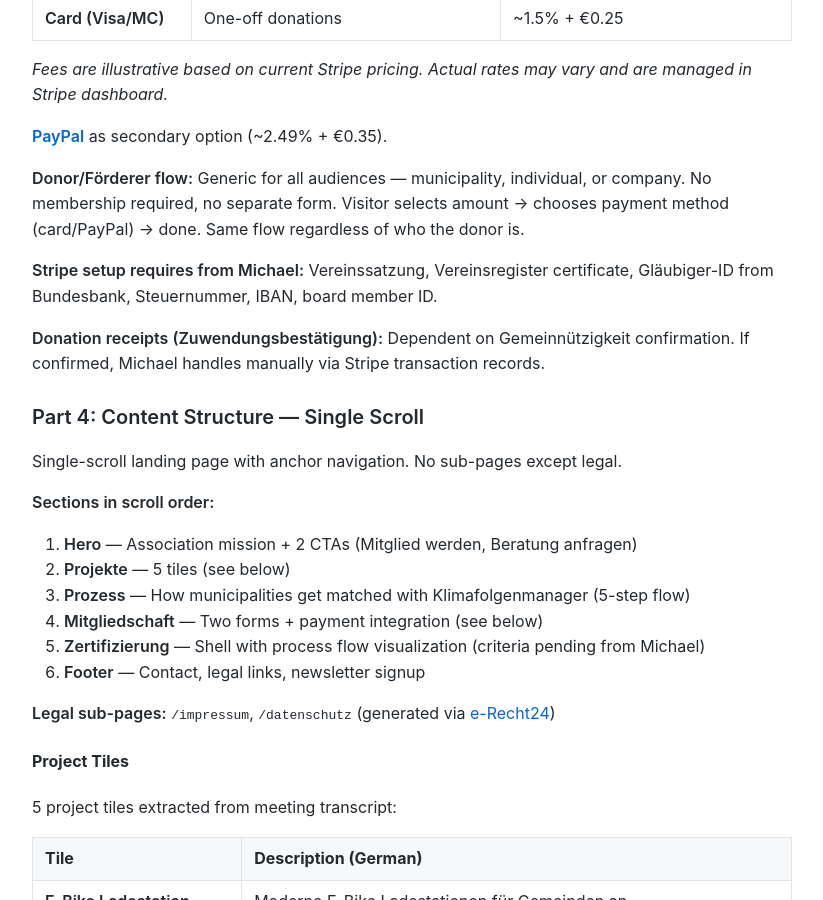
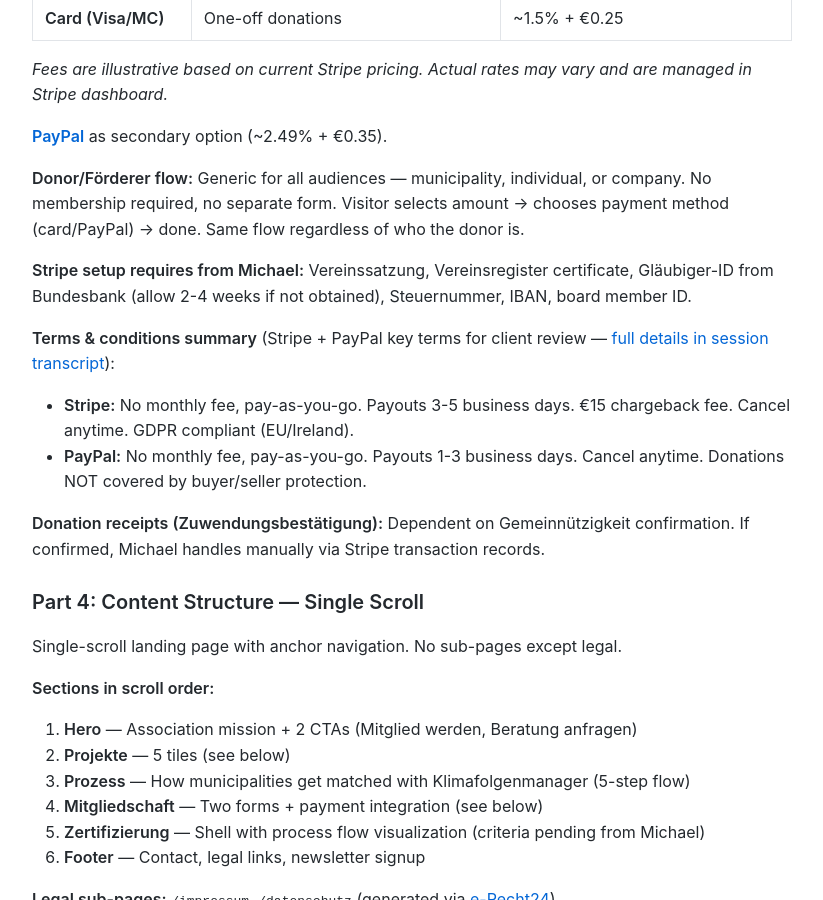
Before and after one commit to MariusWilsch/public-wilsch-ai-pages, a Jekyll site: the page built from project/abtmayr-reichert/design-doc-klimafolgenschutz-website.md, in a window 1280 px wide and 900 px high, scrolled down 2557 px. Shown: the whole window, without its empty margins (228-1051 px from the left). Built offline with Jekyll 4.4.1, drawn with Linux system fonts in a browser that asks for light colours; our own code applies the rules of GitHub Pages for plain Markdown files.

Commit message:
Sync from hippocampus 2026-02-10

```diff
--- a/project/abtmayr-reichert/design-doc-klimafolgenschutz-website.md
+++ b/project/abtmayr-reichert/design-doc-klimafolgenschutz-website.md
@@ -82,7 +82,11 @@ Michael Reichert's Klimafolgenschutz association needs a web presence to acquire
 
 **Donor/Förderer flow:** Generic for all audiences — municipality, individual, or company. No membership required, no separate form. Visitor selects amount → chooses payment method (card/PayPal) → done. Same flow regardless of who the donor is.
 
-**Stripe setup requires from Michael:** Vereinssatzung, Vereinsregister certificate, Gläubiger-ID from Bundesbank, Steuernummer, IBAN, board member ID.
+**Stripe setup requires from Michael:** Vereinssatzung, Vereinsregister certificate, Gläubiger-ID from Bundesbank (allow 2-4 weeks if not obtained), Steuernummer, IBAN, board member ID.
+
+**Terms & conditions summary** (Stripe + PayPal key terms for client review — [full details in session transcript](https://github.com/veloxforce/claude-user-configs/blob/main/.claude/projects/-Users-verdant-Documents-projects-WILSCH-AI-INTERNAL--soloforce/bdb2cfed-1005-4068-8543-a2cde2bc4c3e.jsonl)):
+- **Stripe:** No monthly fee, pay-as-you-go. Payouts 3-5 business days. €15 chargeback fee. Cancel anytime. GDPR compliant (EU/Ireland).
+- **PayPal:** No monthly fee, pay-as-you-go. Payouts 1-3 business days. Cancel anytime. Donations NOT covered by buyer/seller protection.
 
 **Donation receipts (Zuwendungsbestätigung):** Dependent on Gemeinnützigkeit confirmation. If confirmed, Michael handles manually via Stripe transaction records.
 
```
